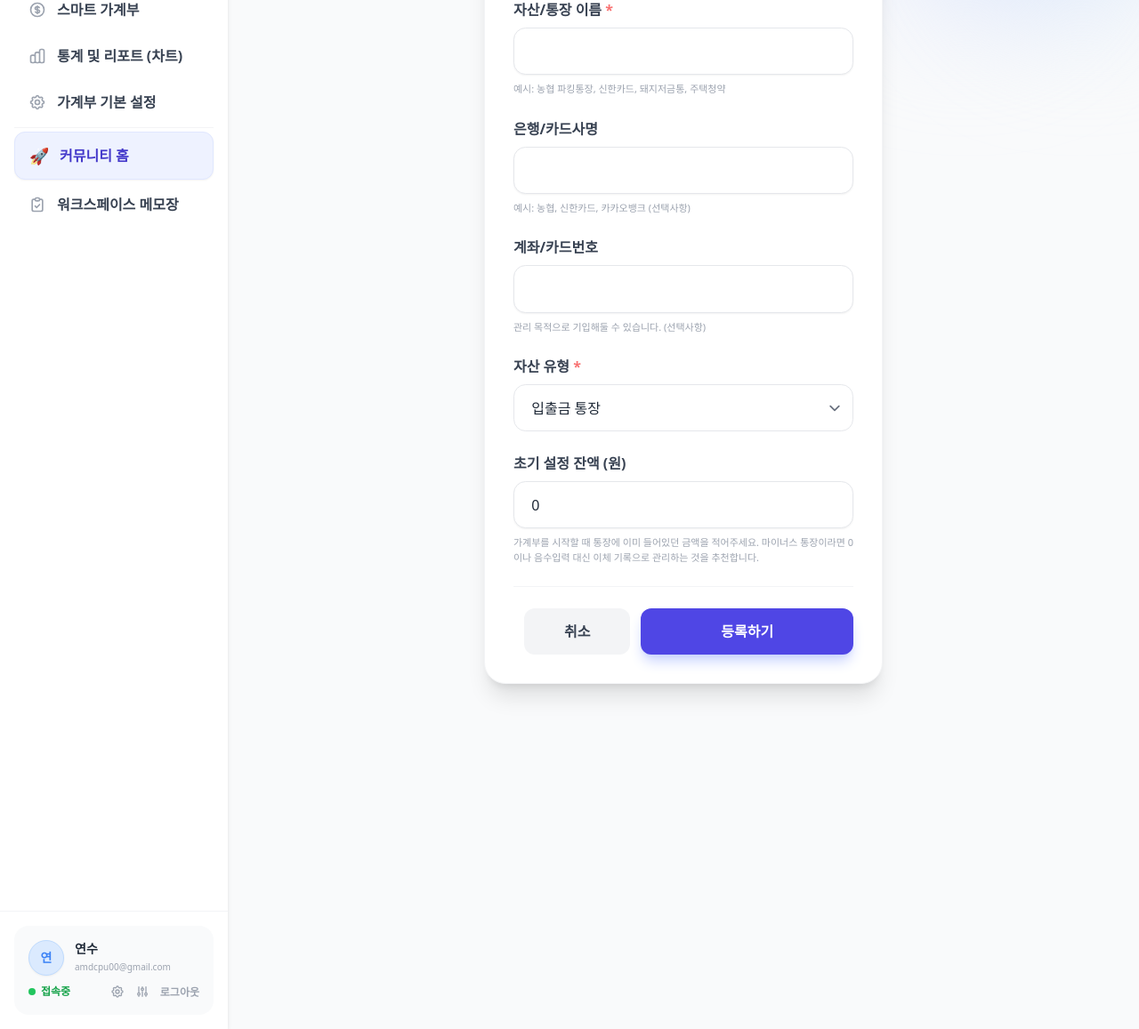
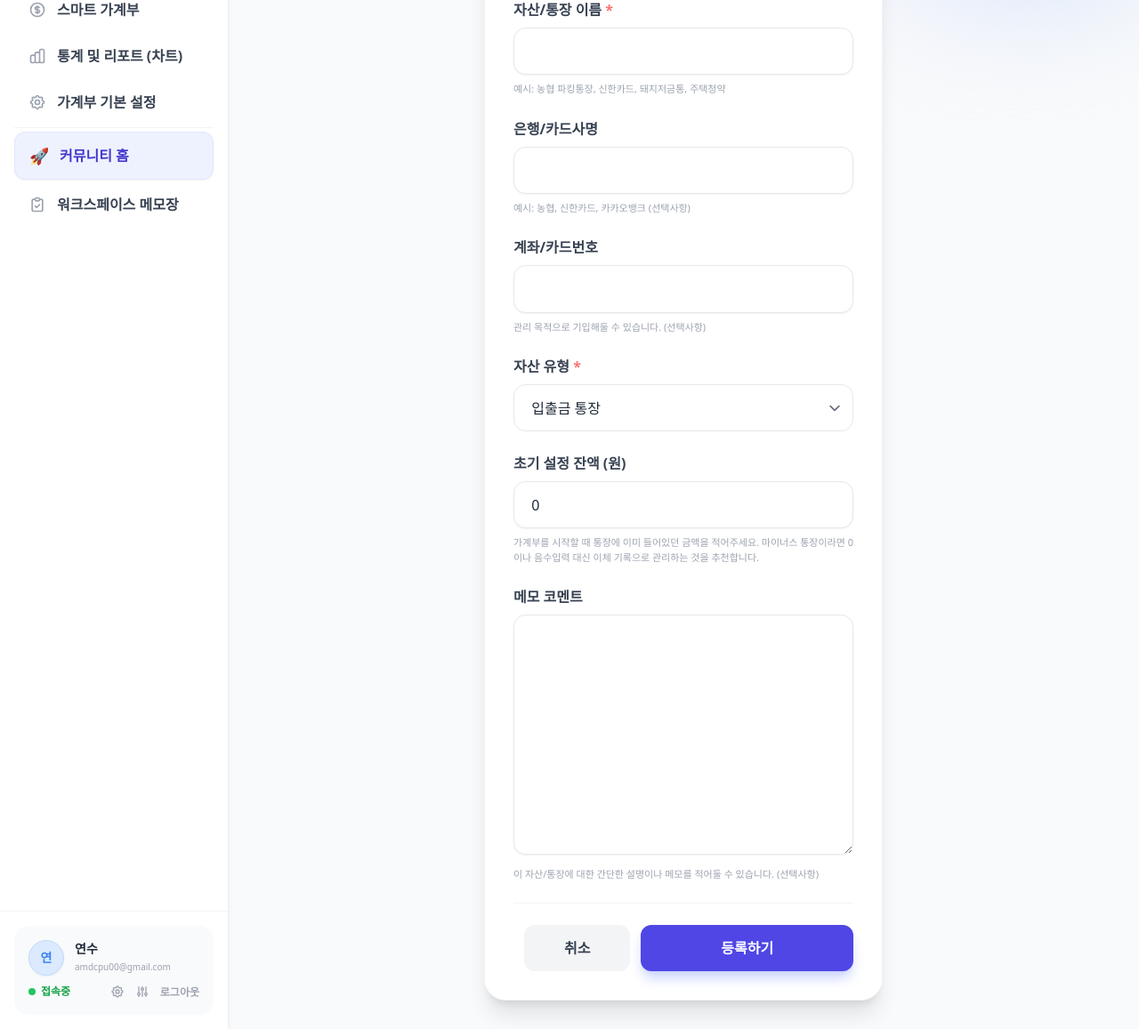
Before and after one commit to audaciousman/YS_Accounts, a Django app: page /ledgers/settings/asset/add/ in a window 1280 px wide; the page is wider, and only the part inside the window is pictured. Shown: the part 162-1319 px from the top of that part at 89% size. Run offline with Django 5.2, Linux system fonts and the light colour scheme; a user stored in the database is signed in; data comes from the database, SQL or seed files in the repository; data that the repository does not hold is empty; some libraries are stand-ins or nearby versions.

Commit message:
Add memo field to Asset and implement Asset update view

```diff
--- a/ledgers/models.py
+++ b/ledgers/models.py
@@ -122,6 +122,7 @@ class Asset(models.Model):
     account_number = models.CharField(max_length=100, blank=True, null=True, verbose_name="계좌번호/카드번호")
     asset_type = models.CharField(max_length=20, choices=ASSET_TYPE_CHOICES, default='bank', verbose_name="자산 유형")
     initial_balance = models.DecimalField(max_digits=12, decimal_places=0, default=0, verbose_name="초기 잔액")
+    memo = models.TextField(blank=True, null=True, verbose_name="메모", help_text="이 자산에 대한 간략한 메모나 코멘트를 자유롭게 작성해주세요.")
     is_active = models.BooleanField(default=True, verbose_name="사용 여부")
     created_at = models.DateTimeField(auto_now_add=True)
 
--- a/ledgers/templates/ledgers/asset_form.html
+++ b/ledgers/templates/ledgers/asset_form.html
@@ -46,6 +46,13 @@
                 <p class="text-[11px] text-gray-400 mt-2 font-medium">가계부를 시작할 때 통장에 이미 들어있던 금액을 적어주세요. 마이너스 통장이라면 0이나 음수입력 대신 이체 기록으로 관리하는 것을 추천합니다.</p>
             </div>
 
+            <!-- 메모 -->
+            <div>
+                <label class="block font-bold text-gray-700 mb-2">메모 코멘트</label>
+                {{ form.memo }}
+                <p class="text-[11px] text-gray-400 mt-2 font-medium">이 자산/통장에 대한 간단한 설명이나 메모를 적어둘 수 있습니다. (선택사항)</p>
+            </div>
+
             <div class="flex space-x-3 pt-6 border-t border-gray-100 mt-8">
                 <input type="hidden" name="next" value="{% if request.GET.next %}{{ request.GET.next }}{% elif request.META.HTTP_REFERER %}{{ request.META.HTTP_REFERER }}{% endif %}">
                 <button type="button" onclick="history.back()" class="w-1/3 text-center bg-gray-100 hover:bg-gray-200 text-gray-700 font-bold py-3.5 rounded-xl transition">취소</button>
@@ -56,7 +63,7 @@
 </div>
 <style>
     /* 입력 컴포넌트 커스텀 위젯 디자인 공유 */
-    input[type="text"], input[type="number"] {
+    input[type="text"], input[type="number"], textarea {
         width: 100%;
         padding: 0.85rem 1.2rem;
         border-radius: 0.85rem;
@@ -67,10 +74,14 @@
         box-shadow: 0 1px 2px 0 rgba(0, 0, 0, 0.05);
         transition: border-color 0.15s ease-in-out, box-shadow 0.15s ease-in-out;
     }
-    input[type="text"]:focus, input[type="number"]:focus {
+    input[type="text"]:focus, input[type="number"]:focus, textarea:focus {
         border-color: #6366f1; /* indigo-500 */
         outline: none;
         box-shadow: 0 0 0 3px rgba(99, 102, 241, 0.2);
+    }
+    textarea {
+        resize: vertical;
+        min-height: 80px;
     }
     .styled-select select {
         width: 100%;
--- a/ledgers/templates/ledgers/category_form.html
+++ b/ledgers/templates/ledgers/category_form.html
@@ -100,7 +100,7 @@
                 <label class="block font-bold text-blue-800 mb-1.5 text-sm">💰 급여(수입) 수령일자 <span class="text-xs text-blue-400 font-normal">(1~31 중 하나 입력)</span></label>
                 {{ form.payment_day }}
                 <p class="text-[11px] text-red-500 mt-1 font-bold">※ 수령 금액(예: 2500000)을 적는 칸이 아닙니다! 매월 돈이 들어오는 '날짜'를 적어주세요. 예: 25</p>
-                <p class="text-[11px] text-blue-400 mt-1">설정 시 대시보드 기본 조회 기간이 <b>전월 급여일 ~ 오늘</b>로 자동 계산됩니다.</p>
+                <p class="text-[11px] text-blue-400 mt-1">설정 시 대시보드 기본 조회 기간이 <b>최근 지난 급여일 ~ 오늘</b>로 자동 계산되어, 이번 달 예산 주기를 관리하기 편해집니다.</p>
             </div>
 
             <!-- 버튼 -->
--- a/ledgers/urls.py
+++ b/ledgers/urls.py
@@ -3,7 +3,7 @@ from .views import (
     LedgerDashboardView, TransactionCreateView, TransactionUpdateView, TransactionSoftDeleteView, HouseholdSwitchView,
     LedgerSettingsView,
     CategoryCreateView, CategoryUpdateView, CategoryDeleteView,
-    AssetCreateView, AssetDeleteView, LedgerStatsView, GroupRequestCreateView, FixedTransactionQuickAddView,
+    AssetCreateView, AssetUpdateView, AssetDeleteView, LedgerStatsView, GroupRequestCreateView, FixedTransactionQuickAddView,
     TransactionBatchCreateView, download_batch_template
 )
 
@@ -28,5 +28,6 @@ urlpatterns = [
     path('settings/category/<int:pk>/edit/', CategoryUpdateView.as_view(), name='category_update'),
     path('settings/category/<int:pk>/delete/', CategoryDeleteView.as_view(), name='category_delete'),
     path('settings/asset/add/', AssetCreateView.as_view(), name='asset_create'),
+    path('settings/asset/<int:pk>/edit/', AssetUpdateView.as_view(), name='asset_update'),
     path('settings/asset/<int:pk>/delete/', AssetDeleteView.as_view(), name='asset_delete'),
 ]
--- a/ledgers/views.py
+++ b/ledgers/views.py
@@ -575,7 +575,7 @@ class CategoryDeleteView(LoginRequiredMixin, DeleteView):
 
 class AssetCreateView(LoginRequiredMixin, CreateView):
     model    = Asset
-    fields   = ['name', 'bank_name', 'account_number', 'asset_type', 'initial_balance']
+    fields   = ['name', 'bank_name', 'account_number', 'asset_type', 'initial_balance', 'memo']
     template_name = 'ledgers/asset_form.html'
 
     def get_success_url(self):
@@ -587,6 +587,22 @@ class AssetCreateView(LoginRequiredMixin, CreateView):
     def form_valid(self, form):
         form.instance.household = get_active_household(self.request)
         return super().form_valid(form)
+
+
+class AssetUpdateView(LoginRequiredMixin, UpdateView):
+    model    = Asset
+    fields   = ['name', 'bank_name', 'account_number', 'asset_type', 'initial_balance', 'memo']
+    template_name = 'ledgers/asset_form.html'
+
+    def get_success_url(self):
+        next_url = self.request.POST.get('next') or self.request.GET.get('next')
+        if next_url:
+            return next_url
+        return reverse_lazy('ledgers:settings')
+
+    def get_queryset(self):
+        household = get_active_household(self.request)
+        return Asset.objects.filter(household=household)
 
 
 class AssetDeleteView(LoginRequiredMixin, DeleteView):
```
Also changed, not shown: ledgers/templates/ledgers/settings.html (+14 -6 lines), ledgers/migrations/0014_asset_memo.py (added).
